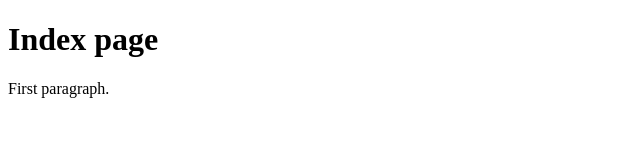
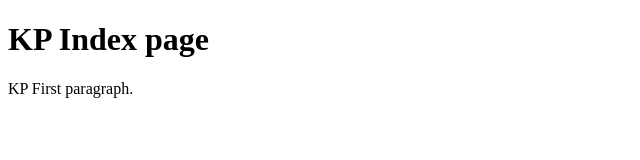
Before and after one commit to mithilacognite/AssetExplorer, a website: page src/index.html in a window 1280 px wide. Shown: the whole page, without its empty margins (0-640 px from the left). Drawn offline with Linux system fonts and the light colour scheme.

Commit message:
Update index.html

```diff
--- a/src/index.html
+++ b/src/index.html
@@ -2,9 +2,9 @@
 <html>
 <body>
 
-<h1> Index page</h1>
+<h1>KP Index page</h1>
 
-<p>First paragraph.</p>
+<p>KP First paragraph.</p>
 
 </body>
 </html>
```
